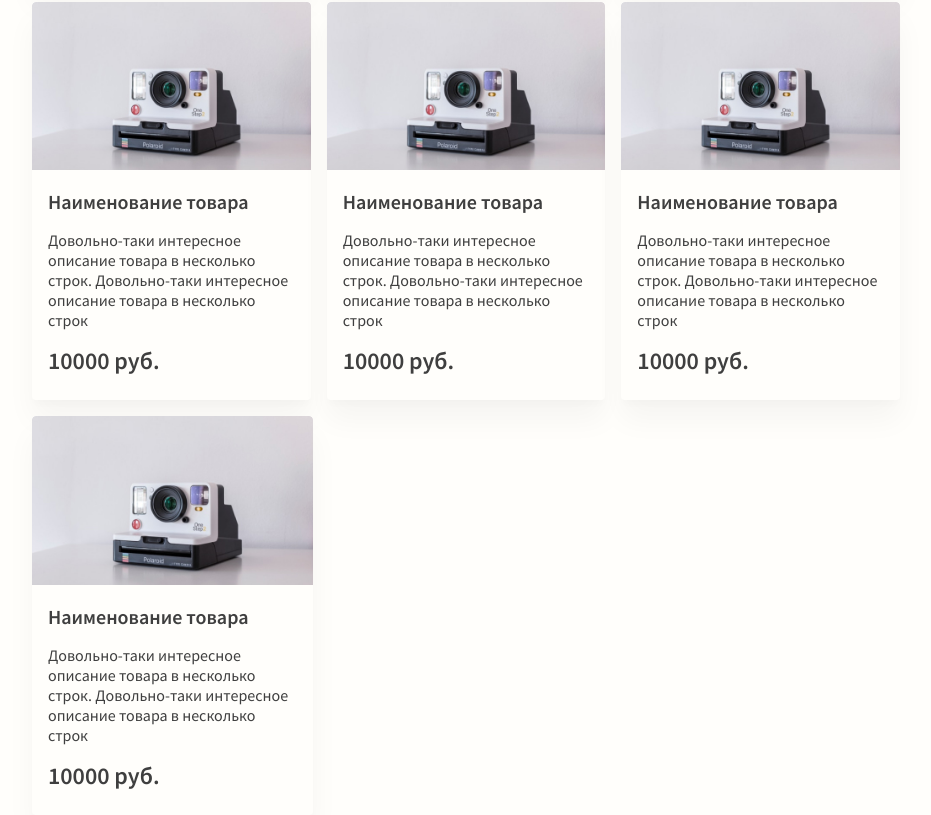
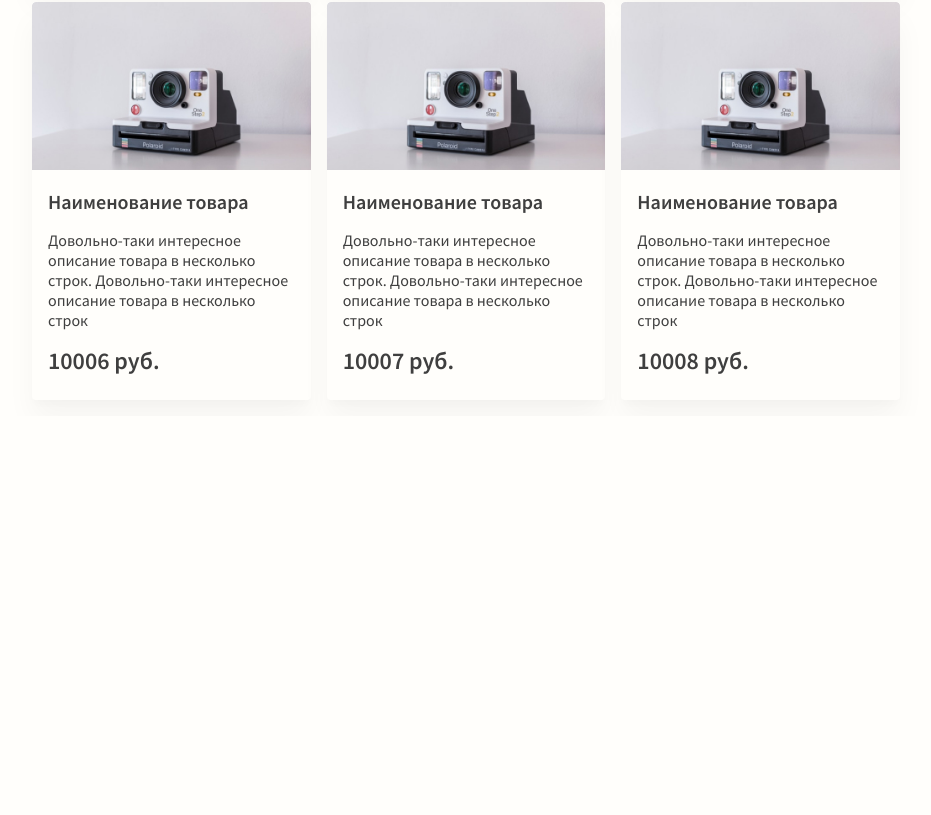
Before and after one commit to AndreyProvkov/vue-test, a Nuxt app: page / in a window 1280 px wide. Shown: the part 909-1724 px from the top of the page, without its empty margins (348-1279 px from the left). After the commit the page ends 1325 px from the top, so only its background shows below. Built offline with nearby package versions, Linux system fonts and the light colour scheme.

Commit message:
Add save item list after page reload

```diff
--- a/components/App.vue
+++ b/components/App.vue
@@ -14,79 +14,26 @@ export default {
   name: 'App',
   data () {
     return {
-      items: [
-        {
-          id: 0,
-          name: 'Наименование товара',
-          description: 'Довольно-таки интересное описание товара в несколько строк. Довольно-таки интересное описание товара в несколько строк',
-          linkImg: '/camera.jpg',
-          price: 10000
-        },
-        {
-          id: 1,
-          name: 'Наименование товара',
-          description: 'Довольно-таки интересное описание товара в несколько строк. Довольно-таки интересное описание товара в несколько строк',
-          linkImg: '/camera.jpg',
-          price: 10000
-        },
-        {
-          id: 2,
-          name: 'Наименование товара',
-          description: 'Довольно-таки интересное описание товара в несколько строк. Довольно-таки интересное описание товара в несколько строк',
-          linkImg: '/camera.jpg',
-          price: 10000
-        },
-        {
-          id: 3,
-          name: 'Наименование товара',
-          description: 'Довольно-таки интересное описание товара в несколько строк. Довольно-таки интересное описание товара в несколько строк',
-          linkImg: '/camera.jpg',
-          price: 10000
-        },
-        {
-          id: 4,
-          name: 'Наименование товара',
-          description: 'Довольно-таки интересное описание товара в несколько строк. Довольно-таки интересное описание товара в несколько строк',
-          linkImg: '/camera.jpg',
-          price: 10000
-        },
-        {
-          id: 5,
-          name: 'Наименование товара',
-          description: 'Довольно-таки интересное описание товара в несколько строк. Довольно-таки интересное описание товара в несколько строк',
-          linkImg: '/camera.jpg',
-          price: 10000
-        },
-        {
-          id: 6,
-          name: 'Наименование товара',
-          description: 'Довольно-таки интересное описание товара в несколько строк. Довольно-таки интересное описание товара в несколько строк',
-          linkImg: '/camera.jpg',
-          price: 10000
-        },
-        {
-          id: 7,
-          name: 'Наименование товара',
-          description: 'Довольно-таки интересное описание товара в несколько строк. Довольно-таки интересное описание товара в несколько строк',
-          linkImg: '/camera.jpg',
-          price: 10000
-        },
-        {
-          id: 8,
-          name: 'Наименование товара',
-          description: 'Довольно-таки интересное описание товара в несколько строк. Довольно-таки интересное описание товара в несколько строк',
-          linkImg: '/camera.jpg',
-          price: 10000
-        },
-        {
-          id: 9,
-          name: 'Наименование товара',
-          description: 'Довольно-таки интересное описание товара в несколько строк. Довольно-таки интересное описание товара в несколько строк',
-          linkImg: '/camera.jpg',
-          price: 10000
-        }
-      ]
+      items: []
     }
+  },
+  created () {
+    if (!sessionStorage.getItem('listItems')) {
+      const newArr = []
+      for (let i = 0; i < 9; i++) {
+        newArr.push(
+          {
+            id: i,
+            name: 'Наименование товара',
+            description: 'Довольно-таки интересное описание товара в несколько строк. Довольно-таки интересное описание товара в несколько строк',
+            linkImg: '/camera.jpg',
+            price: 10000 + i
+          }
+        )
+      }
+      sessionStorage.setItem('listItems', JSON.stringify(newArr))
+    }
+    this.items = JSON.parse(sessionStorage.getItem('listItems'))
   },
   methods: {
     add (obj) {
@@ -97,10 +44,16 @@ export default {
         linkImg: obj.link,
         price: Number(obj.price.replace(/\s/g, ''))
       }
-      this.items.unshift(item)
+      const sessionArr = JSON.parse(sessionStorage.getItem('listItems'))
+      sessionArr.unshift(item)
+      this.items = sessionArr
+      sessionStorage.setItem('listItems', JSON.stringify(sessionArr))
     },
     deleteItem (id) {
-      this.items = this.items.filter(item => item.id !== id)
+      let sessionArr = JSON.parse(sessionStorage.getItem('listItems'))
+      sessionArr = sessionArr.filter(item => item.id !== id)
+      this.items = sessionArr
+      sessionStorage.setItem('listItems', JSON.stringify(sessionArr))
     }
   }
 }
```
